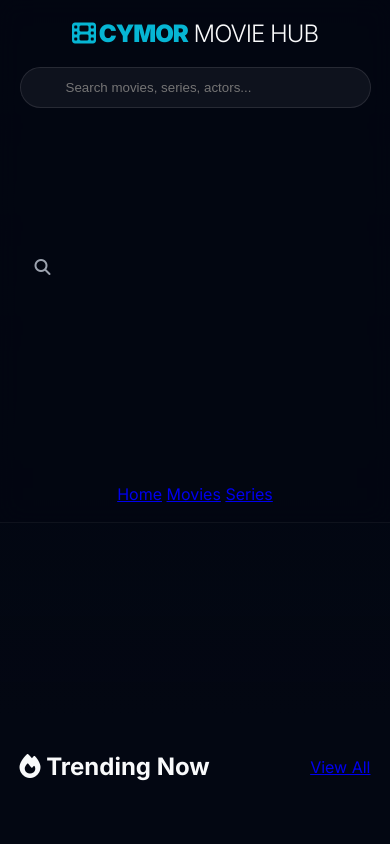
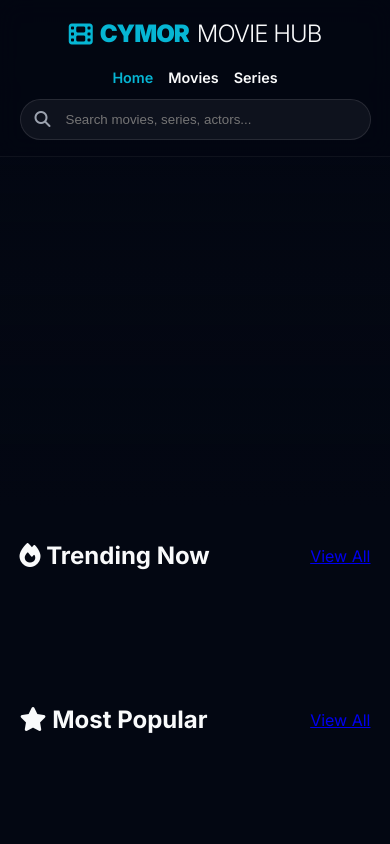
Before and after one commit to nashera28bomu-pixel/Cymormoviehub, a website: page public/index.html in a window 390 px wide. Shown: the top 844 px of the page. Drawn offline with Linux system fonts and the light colour scheme; no server answers.

Commit message:
Enhance CSS for layout and responsiveness

```diff
--- a/public/style.css
+++ b/public/style.css
@@ -42,6 +42,8 @@
   display: flex;
   justify-content: space-between;
   align-items: center;
+  width: 100%;
+  gap: 15px;
 }
 
 .logo {
@@ -50,11 +52,33 @@
   font-weight: 900;
   text-transform: uppercase;
   letter-spacing: -1px;
+  display: flex;
+  align-items: center;
+  gap: 8px;
 }
 
 .logo span {
   color: var(--text);
   font-weight: 300;
+}
+
+/* Fixed Navigation Links */
+.nav-links {
+  display: flex;
+  gap: 20px;
+  white-space: nowrap;
+}
+
+.nav-links a {
+  color: var(--text);
+  text-decoration: none;
+  font-size: 0.9rem;
+  font-weight: 600;
+  transition: 0.3s;
+}
+
+.nav-links a:hover, .nav-links a.active {
+  color: var(--accent);
 }
 
 .search-wrapper {
@@ -91,12 +115,13 @@
 
 .hero-section {
   position: relative;
-  height: 85vh;
+  min-height: 80vh;
+  padding-top: 100px;
   width: 100%;
   display: flex;
   align-items: center;
   background-size: cover;
-  background-position: center;
+  background-position: center top;
   transition: background-image 1s ease-in-out;
 }
 
@@ -106,7 +131,6 @@
   left: 0;
   width: 100%;
   height: 100%;
-  /* Gradient from transparent to the background color */
   background: linear-gradient(
     to bottom,
     rgba(3, 7, 18, 0.2) 0%,
@@ -119,8 +143,9 @@
 .hero-content {
   position: relative;
   z-index: 2;
+  padding: 0 5%;
+  width: 100%;
   max-width: 800px;
-  padding: 0 5%;
 }
 
 .hero-content h1 {
@@ -141,6 +166,32 @@
   overflow: hidden;
 }
 
+/* Hero Action Buttons */
+.hero-btns {
+  display: flex;
+  gap: 15px;
+}
+
+.watch-btn, .info-btn {
+  padding: 12px 24px;
+  border-radius: var(--radius);
+  font-weight: 700;
+  cursor: pointer;
+  transition: 0.3s;
+  border: none;
+}
+
+.watch-btn {
+  background: var(--accent);
+  color: var(--bg);
+}
+
+.info-btn {
+  background: rgba(255,255,255,0.1);
+  color: white;
+  backdrop-filter: blur(5px);
+}
+
 /* --- Movie Rows & Cards --- */
 
 .movie-section {
@@ -159,11 +210,11 @@
   gap: 20px;
   overflow-x: auto;
   padding: 10px 0 30px;
-  scrollbar-width: none; /* Firefox */
+  scrollbar-width: none;
 }
 
 .movie-row::-webkit-scrollbar {
-  display: none; /* Chrome/Safari */
+  display: none;
 }
 
 .movie-card {
@@ -184,6 +235,8 @@
   width: 100%;
   border-radius: var(--radius);
   display: block;
+  aspect-ratio: 2/3;
+  object-fit: cover;
 }
 
 .rating-badge {
@@ -250,8 +303,38 @@
   transform: translateY(-2px);
 }
 
+/* --- Mobile Responsiveness --- */
+
 @media (max-width: 768px) {
-  .nav-container { flex-direction: column; gap: 15px; }
-  .search-wrapper { width: 100%; }
-  .movie-card { min-width: 160px; }
+  .nav-container {
+    flex-wrap: wrap;
+    justify-content: center;
+    gap: 10px;
+  }
+
+  .search-wrapper {
+    order: 3;
+    width: 100%;
+    flex: 1 1 100%;
+  }
+
+  .nav-links {
+    order: 2;
+    gap: 15px;
+  }
+
+  .logo {
+    order: 1;
+    width: 100%;
+    justify-content: center;
+    margin-bottom: 5px;
+  }
+
+  .movie-card {
+    min-width: 160px;
+  }
+
+  .hero-section {
+    min-height: 60vh;
+  }
 }
```
